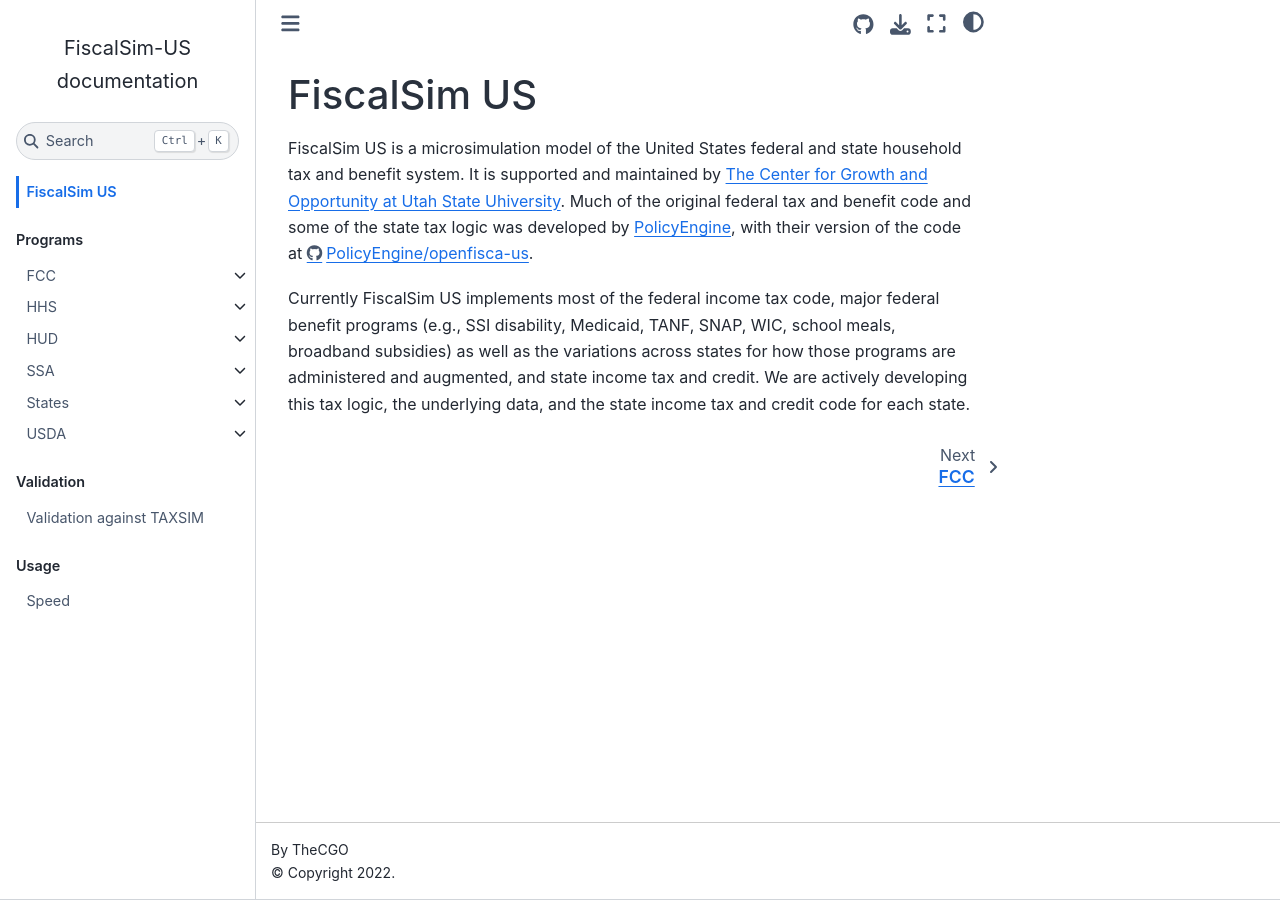
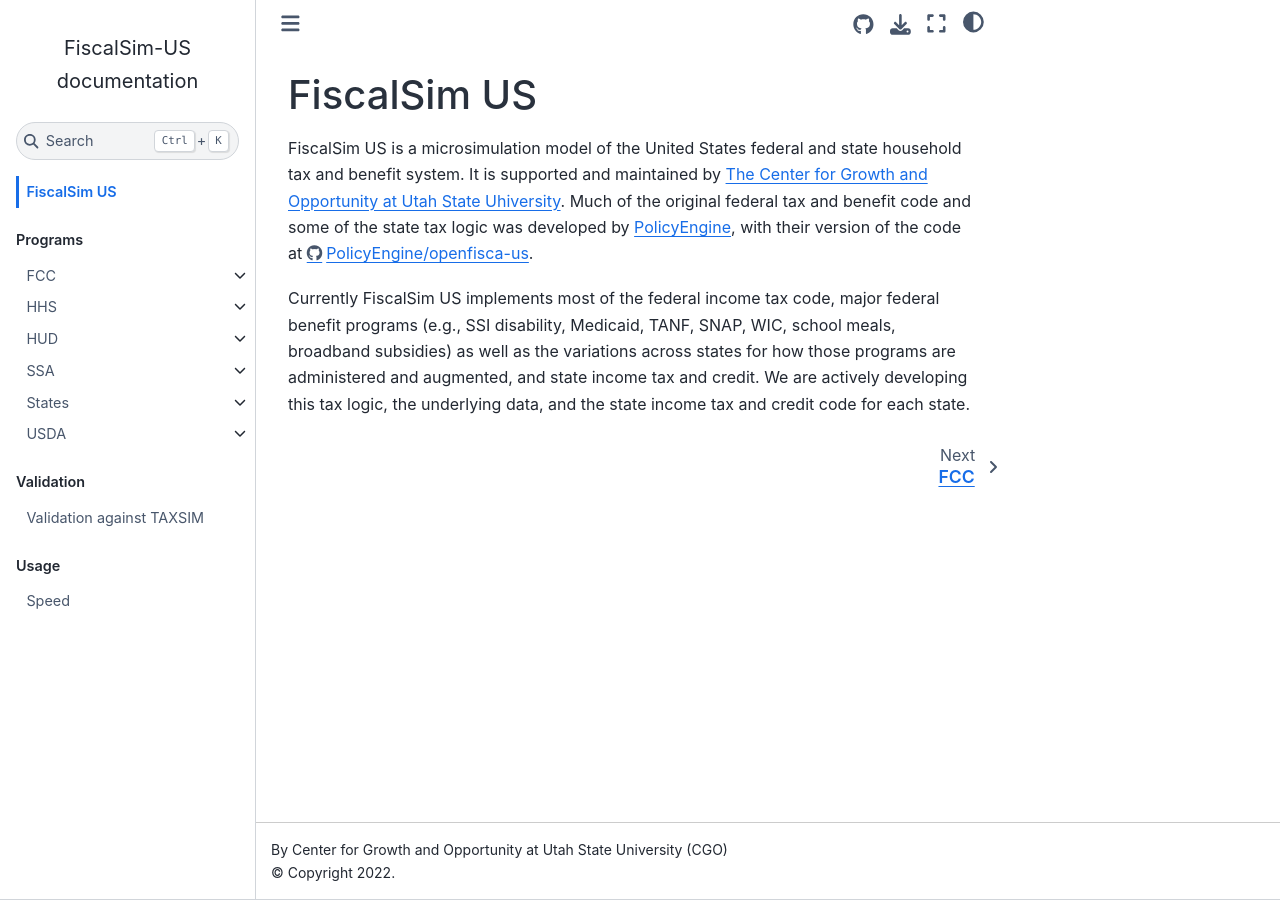
Before and after one commit to TheCGO/fiscalsim-us, a Jupyter Book: the page built from docs/index.ipynb, in a window 1280 px wide. Built offline with Jupyter Book 1.0.4 settings and Sphinx 7.4.7 and the Sphinx Book theme 1.1.4, drawn with Linux system fonts in a browser that asks for light colours; pages that are not in the unit, such as notebooks, are missing from menus; comment, search, counter and statistics services are not loaded.

Commit message:
Updated author field in _config.yml

```diff
--- a/docs/_config.yml
+++ b/docs/_config.yml
@@ -1,5 +1,5 @@
 title: FiscalSim-US documentation
-author: TheCGO
+author: Center for Growth and Opportunity at Utah State University (CGO)
 copyright: "2022"
 execute:
   execute_notebooks: "force"
```
